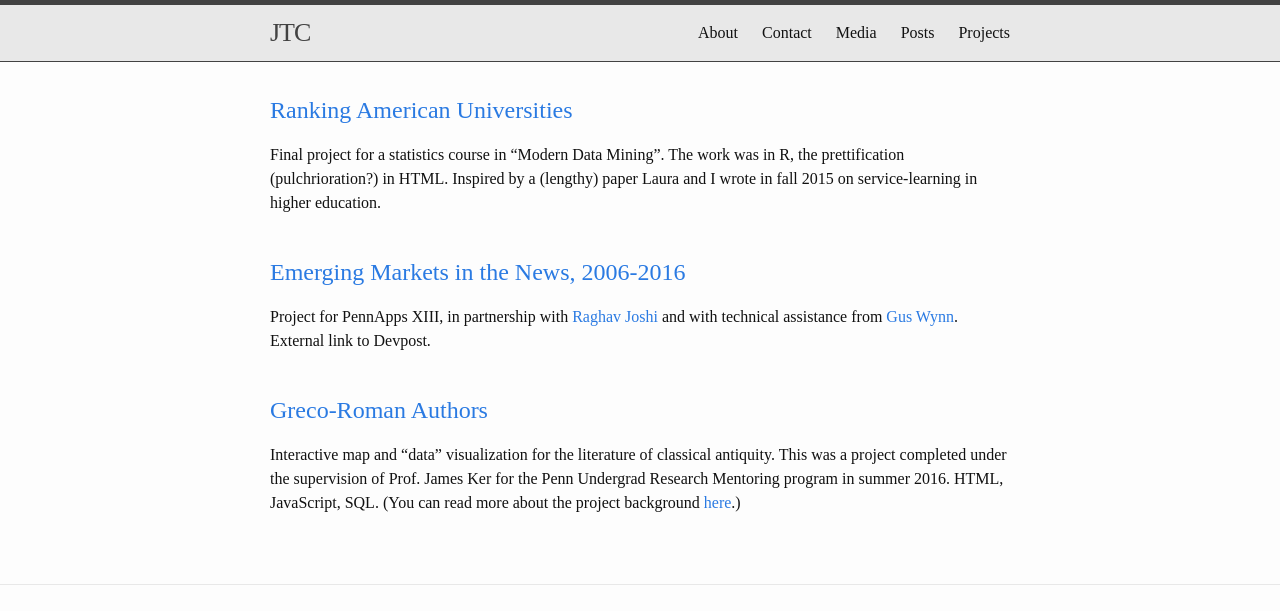
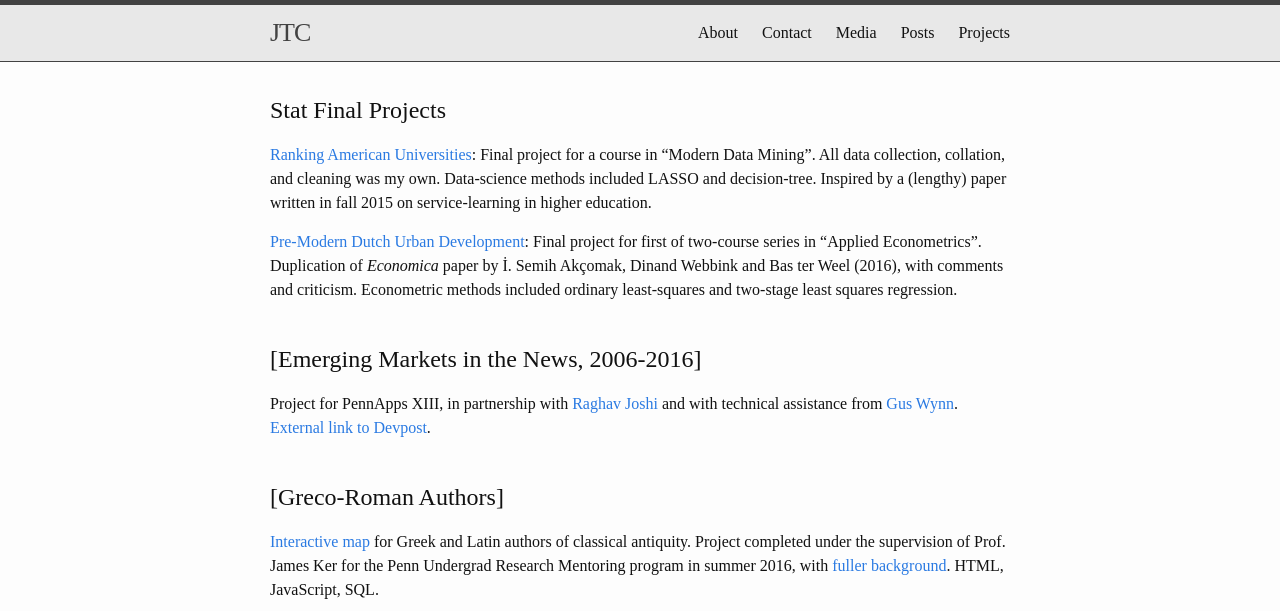
Before and after one commit to reubenmc/jtcohen6.github.io, a Jekyll site: the page built from projects/projects.md, in a window 1280 px wide, cut to the strip 0-611 px from the top of the page. Built offline with Jekyll 4.4.1, drawn with Linux system fonts in a browser that asks for light colours; some web fonts are replaced.

Commit message:
and updated

```diff
--- a/projects/projects.md
+++ b/projects/projects.md
@@ -5,14 +5,17 @@ title: Projects
 permalink: /projects/
 ---
 
-## [Ranking American Universities](/projects/ranking-us-universities.html)
-Final project for a statistics course in "Modern Data Mining". The work was in R, the prettification (pulchrioration?) in HTML. Inspired by a (lengthy) paper Laura and I wrote in fall 2015 on service-learning in higher education.
+## Stat Final Projects
+
+[Ranking American Universities](/projects/stat471final): Final project for a course in "Modern Data Mining". All data collection, collation, and cleaning was my own. Data-science methods included LASSO and decision-tree. Inspired by a (lengthy) paper written in fall 2015 on service-learning in higher education.
+
+[Pre-Modern Dutch Urban Development](/projects/stat520final): Final project for first of two-course series in "Applied Econometrics". Duplication of *Economica* paper by İ. Semih Akçomak, Dinand Webbink and Bas ter Weel (2016), with comments and criticism. Econometric methods included ordinary least-squares and two-stage least squares regression.
 <div>&nbsp;</div>
 
-## [Emerging Markets in the News, 2006-2016](http://devpost.com/software/emerging-markets-in-the-news-2006-2016)
-Project for PennApps XIII, in partnership with [Raghav Joshi](https://raghavjoshi.firebaseapp.com/) and with technical assistance from [Gus Wynn](http://guswynn.github.io/). External link to Devpost.
+## [Emerging Markets in the News, 2006-2016]
+Project for PennApps XIII, in partnership with [Raghav Joshi](https://raghavjoshi.firebaseapp.com/) and with technical assistance from [Gus Wynn](http://guswynn.github.io/). [External link to Devpost](http://devpost.com/software/emerging-markets-in-the-news-2006-2016).
 <div>&nbsp;</div>
 
-## [Greco-Roman Authors](/projects/greco-roman-authors/overview.html)
-Interactive map and "data" visualization for the literature of classical antiquity. This was a project completed under the supervision of Prof. James Ker for the Penn Undergrad Research Mentoring program in summer 2016. HTML, JavaScript, SQL. (You can read more about the project background [here](/projects/greco-roman-authors/background).)
+## [Greco-Roman Authors]
+[Interactive map](/projects/greco-roman-authors/overview.html) for Greek and Latin authors of classical antiquity. Project completed under the supervision of Prof. James Ker for the Penn Undergrad Research Mentoring program in summer 2016, with [fuller background](/projects/greco-roman-authors/background). HTML, JavaScript, SQL.
 <div>&nbsp;</div>
```
